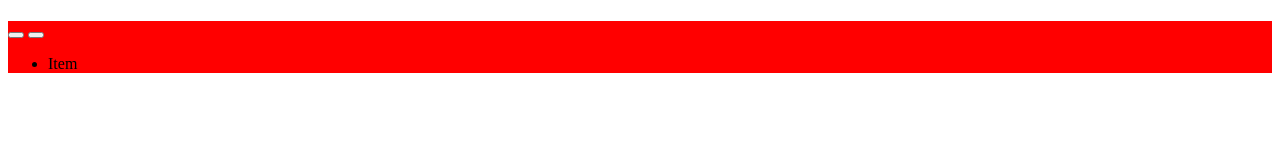
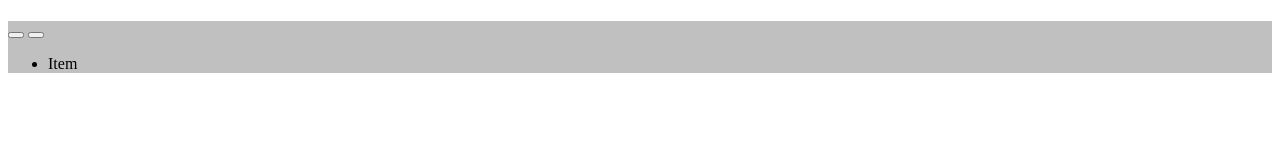
Before and after one commit to aadsmdec/bar, a website: page ui/main.reel/main.html in a window 1280 px wide. Drawn offline with Linux system fonts and the light colour scheme.

Commit message:
Update component /ui/main.reel/main.css

```diff
--- a/ui/main.reel/main.css
+++ b/ui/main.reel/main.css
@@ -1,3 +1,3 @@
 .Main {
-	background: red;
+	background: silver;
 }
```
